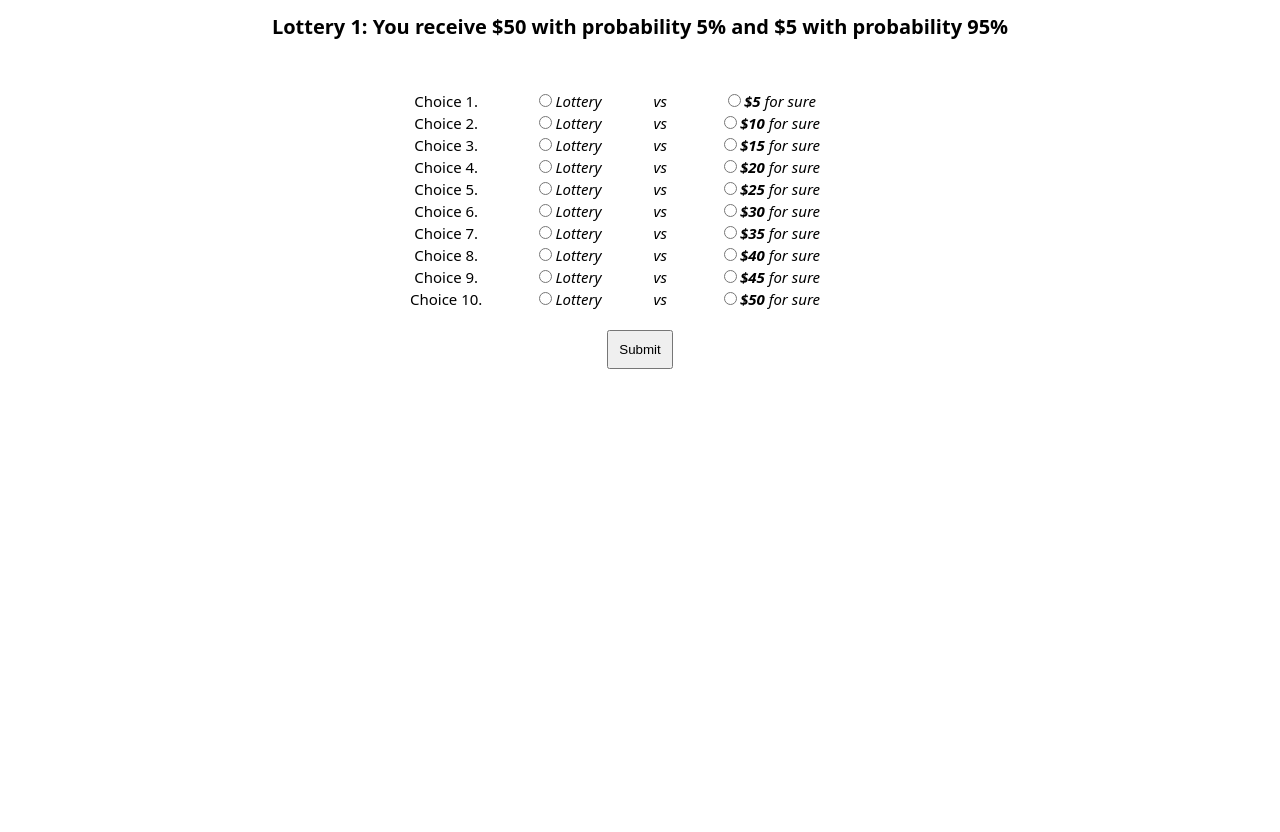
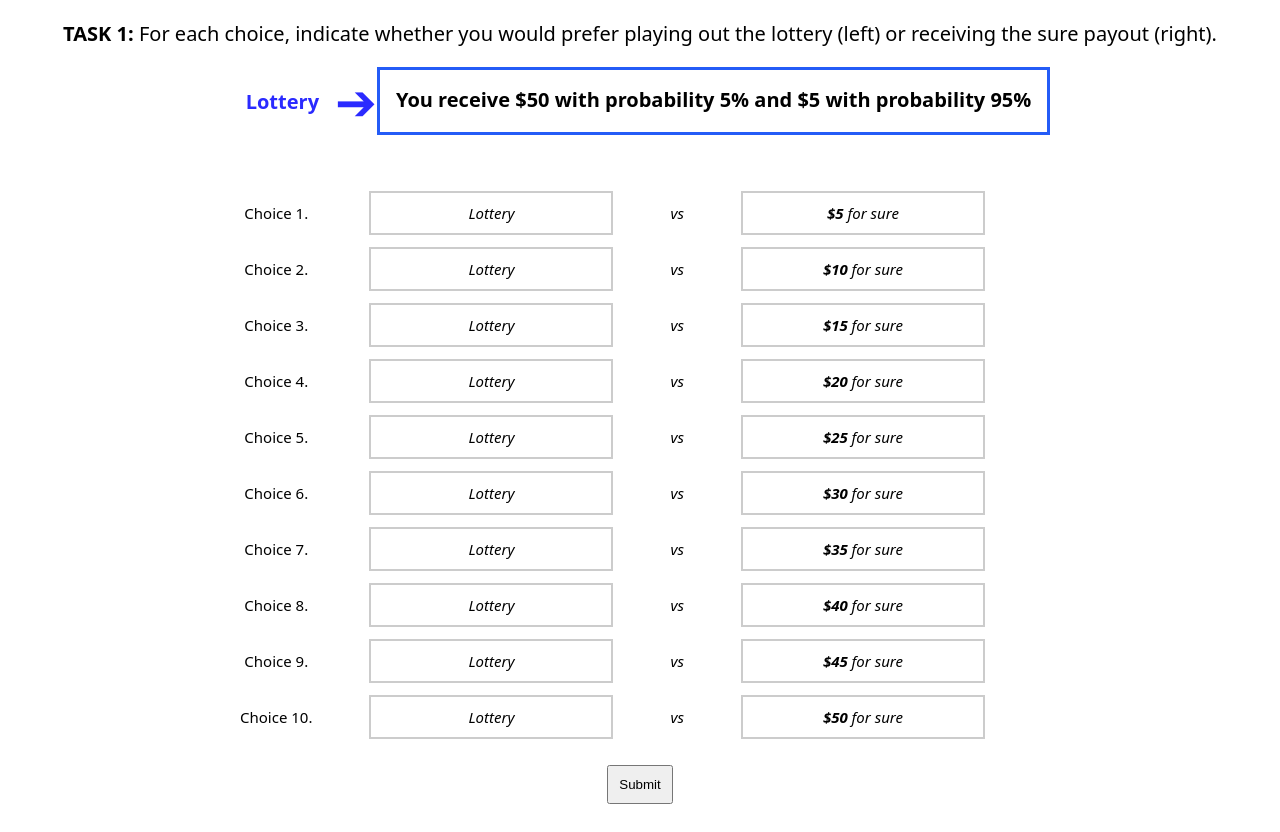
Before and after one commit to ellenguyen/Probability_Research-Survey_website, a Flask app: template templates/lotteries.html in a window 1280 px wide. Before the commit the page ends 369 px from the top, so only its background shows below. Run offline with Flask 3, Linux system fonts and the light colour scheme; the template is opened without the code that fills it: most values are stand-ins (such as "Sample title", 1, 10 or a date in 2020); some libraries are stand-ins or nearby versions.

Commit message:
got 25 lotteries in order

```diff
--- a/app.py
+++ b/app.py
@@ -16,9 +16,11 @@ import dotenv
 dotenv.load_dotenv()
 
 app = Flask(__name__)
+print(os.getenv("APP-SECRET-KEY"))
 app.secret_key = os.getenv("APP-SECRET-KEY")
 
 MAX_LOTTERY = 25
+DEBUG = False
 
 # more classes added upon instructions
 classes = [
@@ -27,9 +29,10 @@ classes = [
     "MATH 1001",
 ]
 
-
-@app.route("/", methods=["GET"])
+@app.route("/", methods=['GET', 'POST'])
 def index():
+    if DEBUG:
+        session.clear()
     if request.method == "GET":
         return render_template("index.html",classes=classes)
 
@@ -48,7 +51,8 @@ def index():
             'visualization': visualization
         }
 
-        print(session['user_info'])
+        if DEBUG:
+            print(session['user_info'])
 
         # asking the request from the user
         # first_name = request.form['first_name']
@@ -71,8 +75,8 @@ def index():
 
         return redirect('/lottery')
 
-@app.route('/lottery', methods=['GET', 'POST'])
-@app.route('/lottery/', methods=['GET', 'POST'])
+@app.route('/lottery', methods=['GET'])
+@app.route('/lottery/', methods=['GET'])
 @app.route('/lottery/<lottery_num>', methods=['GET', 'POST'])
 def lottery(lottery_num=1):
     if 'user_info' not in session or int(lottery_num) > MAX_LOTTERY:
--- a/static/lotteries.css
+++ b/static/lotteries.css
@@ -1,4 +1,4 @@
-body{
+body {
   font-family: system-ui, -apple-system, BlinkMacSystemFont, 'Segoe UI', Roboto, Oxygen, Ubuntu, Cantarell, 'Open Sans', 'Helvetica Neue', sans-serif;
   font-size: 10px;
 }
@@ -51,10 +51,76 @@ body{
 h1 {
   display: flex;
   justify-content: center;
+  color: black;
+  margin: 1rem;
 }
 
 #lottery-image {
-  margin: 5rem;
-  width: 400px;
-  height: 400px;
+  margin: 0;
+  width: 200px;
+  height: 200px;
 }
+
+/* lottery title */
+#arrow{
+  font-size: 50px;
+}
+#wrapper{
+  display: flex;
+  justify-content: center;
+}
+.lottery-title{
+  font-size: 20px;
+  color: rgb(42, 42, 255);
+}
+.lottery-container1{
+  /* border: 1px solid red; */
+  display: flex;
+  place-items: center;
+  text-align: center;
+}
+.lottery-container2{
+  display: flex;
+  place-items: center;
+  /* border: 1px solid green; */
+  align-items: center;
+
+}
+.lottery-container3{
+  display: flex;
+  flex-direction: column; /* Stack children vertically */
+  align-items: center; /* Horizontally center the children */
+  border: 3px solid rgb(36, 92, 247);
+}
+
+#title{
+  font-size: 20px;
+  display: flex;
+  justify-content: center;
+}
+
+/* make the input as a box */
+
+input[type="radio"] {
+  display: none;
+}
+/* Create the box-style appearance for the labels */
+label {
+  display: inline-block;
+  border: 2px solid #ccc;
+  padding: 10px;
+  margin: 5px;
+  cursor: pointer;
+}
+
+/* Style the label when the radio button is checked */
+input[type="radio"]:checked + label {
+  background-color: rgb(223, 204, 122); /* Change the background color to orange */
+  border-color: #999;
+}
+
+.label-choice {
+  padding-right: 20px;
+  padding-left: 20px;
+  min-width: 200px;
+}
--- a/static/lotteries.js
+++ b/static/lotteries.js
@@ -1,14 +1,9 @@
 // Global variables
-//lotteryNum defined in html passed from flask
-let CE = [];
-const choices = {
-  Cash: "Cash",
-  Lottery: "Lottery",
-};
+// lotteryNum defined in html passed from flask
 
 // Creating the rows
-function createLotteryRows(cashAmounts, tableBodyId) {
-  const tableBody = document.getElementById(tableBodyId);
+function fillLotteryRows(cashAmounts, tableBody) {
+  tableBody.innerHTML = "";
 
   cashAmounts.forEach((cashAmount, index) => {
     const divTr = document.createElement("div");
@@ -72,9 +67,9 @@ function createLotteryRows(cashAmounts, tableBodyId) {
 }
 
 // Function to handle radio button selection
-const selectedValues = [];
-function handleRadioSelection() {
 
+function handleRadioSelection(lotteries) {
+  const selectedValues = [];
   const radios = document.querySelectorAll("input[type='radio']:checked");
 
   radios.forEach((radio) => {
@@ -84,18 +79,21 @@ function handleRadioSelection() {
   // Display the selected values in an alert
   alert("Selected values: " + selectedValues.join(", "));
 
-
   for (let i = 0; i < selectedValues.length - 1; i++) {
+    // if there is a switch from cash to lottery
+    if (selectedValues[i + 1] === "Lottery" && selectedValues[i].includes("Cash")) {
+      alert("Please switch from lottery to cash")
+      return [-1, -1]
+    }
+    // if there is a switch from lottery to cash
     if (selectedValues[i] === "Lottery" && selectedValues[i + 1].includes("Cash")) {
-      upper = lotteries[i + 1];
-      lower = lotteries[i];
-      alert("lotteries " + lotteries )
-      break;
+      //TODO: SEND SELECTED VALUES WITH ROUND AND LOTTERY NUMBER TO FLASK SESSION
+      return [lotteries[i], lotteries[i + 1]]
     }
   }
 
-  // Update the lotteries
-  alert("Upper: " + upper + ", Lower: " + lower);
+  alert("Please choose a difference");
+  return [-1, -1]
 }
 
 // Function to generate a range of lotteries with a specified step size
@@ -108,12 +106,13 @@ function generateLotteryRange(start, end, step) {
 }
 
 // Function to send CE data to Flask
-function sendCEData() {
+// TODO: make this do something?
+function sendCEData(low, high) {
   const xhr = new XMLHttpRequest();
   xhr.open("POST", "/ce-data", true);
   xhr.setRequestHeader("Content-Type", "application/json");
 
-  const data = JSON.stringify({ lower_bound: lower, upper_bound: upper });
+  const data = JSON.stringify({ lower_bound: low, upper_bound: high });
 
   xhr.onreadystatechange = function() {
     if (xhr.readyState === 4 && xhr.status === 200) {
@@ -126,43 +125,42 @@ function sendCEData() {
 }
 
 // Initialize the lottery table and handle form submission
-function initializeLotteryTable(lotteryIndex, curLottery) {
-  let lotteries = generateLotteryRange(curLottery["low"], curLottery["high"], curLottery["first_round_step_size"]);
-  const tableBodyId = "tbody";
-  createLotteryRows(lotteries, tableBodyId);
+function initializeLotteryTable(curLottery) {
+  const tableBody = document.getElementById("tbody");
+  let secondRound = false
+  let low = curLottery["low"]
+  let high = curLottery["high"]
+  let lotteries = generateLotteryRange(low, high, curLottery["first_round_step_size"]);
+  fillLotteryRows(lotteries, tableBody);
 
   const form = document.getElementById("lotteryForm");
   form.addEventListener("submit", function(event) {
     event.preventDefault(); // Prevent the form from submitting
 
-    handleRadioSelection(); // Update the lotteries
+    [low, high] = handleRadioSelection(lotteries);
+    alert(`${low}, ${high}`)
 
-    if (upper - lower === 2) {
-      // If the difference is 1, display a message and disable the button
-      alert("We have find the CE!");
+    if (low === -1 || high === -1) {
+      return
+    }
+
+    if (secondRound) {
       document.getElementById("submit-button").disabled = true;
 
-      // Add the lower and upper bounds to the CE array
-      CE.push(lower);
-      CE.push(upper);
-      alert("The CE is [" + lower + ", " + upper + "]");
+      sendCEData(low, high);
 
-      // Send CE data to Flask
-      sendCEData();
+      if (lotteryNum === 25) {
+        window.location.href = "/success"
+        return
+      }
 
-      // Redirect to success page
-      window.location.href = "/success";
-    } else {
-      // Clear the table body and create new lottery rows
-      document.getElementById(tableBodyId).innerHTML = "";
-      if (round === 1) {
-        // Change the stepSize after the first round
-        stepSize = 2;
-        round++;
-      }
-      lotteries = generateLotteryRange(lower, upper, stepSize);
-      createLotteryRows(lotteries, tableBodyId);
+      window.location.href = `/lottery/${lotteryNum + 1}`
     }
+
+    // Clear the table body and fill second round
+    lotteries = generateLotteryRange(low, high, curLottery["second_round_step_size"]);
+    fillLotteryRows(lotteries, tableBody);
+    secondRound = true
   });
 }
 
@@ -178,11 +176,27 @@ async function getLotteryData() {
 async function loadLottery(lotteryIndex) {
   let lotteryData = await getLotteryData()
   let curLottery = lotteryData[lotteryIndex]
-  const lotteryName = document.getElementById("lottery-name")
-  lotteryName.innerText = `Lottery ${lotteryIndex + 1}: You receive $${curLottery["high"]} with probability ${parseInt(curLottery["probability_high"] * 100)}% and $${curLottery["low"]} with probability ${parseInt((1 - curLottery["probability_high"]) * 100)}%`
-  initializeLotteryTable(lotteryIndex, curLottery)
+
+  const taskName = document.getElementById("task-name")
+  taskName.innerText = `TASK ${lotteryIndex + 1}:`
+
+  const lotteryDescription = document.getElementById("lottery-description")
+  lotteryDescription.innerText = `You receive $${curLottery["high"]} with probability ${parseInt(curLottery["probability_high"] * 100)}% and $${curLottery["low"]} with probability ${parseInt((1 - curLottery["probability_high"]) * 100)}%`
+
+  initializeLotteryTable(curLottery)
 }
 
 document.addEventListener("DOMContentLoaded", async function() {
   loadLottery(lotteryNum - 1)
 });
+
+// refreshes the page whenever it is shown.
+// when using back and forward buttons in browser, state is usually saved which causes problems with lottery display after submission
+// TODO: Find a better solution than this
+(function () {
+  window.onpageshow = function(event) {
+      if (event.persisted) {
+          window.location.reload();
+      }
+  };
+})();
--- a/templates/lotteries.html
+++ b/templates/lotteries.html
@@ -6,7 +6,7 @@
     <meta name="viewport" content="width=device-width, initial-scale=1.0">
     <link rel="stylesheet" type="text/css" href="../static/lotteries.css" />
     <script type="text/javascript">
-        let lotteryNum = {{ lottery_num|tojson }} // not an error. jinja syntax
+        let lotteryNum = parseInt({{ lottery_num|tojson }})// not an error. jinja syntax
     </script>
     <script src="../static/lotteries.js"></script>
     <script type="text/javascript" src="../static/lotteries.json"></script>
@@ -14,13 +14,24 @@
 </head>
 <body>
     <div>
-        <h1 id="lottery-name">Lottery [NUMBER]: [NAME]</h1>
+        <p id="title"> <b id="task-name">TASK [NUMBER]:</b>&nbsp;For each choice, indicate whether you would prefer playing out the lottery (left) or receiving the sure payout (right).</p>
+    </div>
+    <div id="wrapper">
+        <div class="lottery-container1">
+            <h1 class="lottery-title">Lottery</h1>
+        </div>
+        <div class="lottery-container2">
+            <span class="lottery-title" id="arrow">&#10132;</span>
+        </div>
+        <div class="lottery-container3">
+            <h1 id="lottery-description">[DESCRIPTION]</h1>
+            {% if visualization %}
+            <img id="lottery-image" src="../static/lottery_images/{{ lottery_image }}">
+            {% endif %}
+        </div>
     </div>
 
     <div id="big">
-        {% if visualization %}
-        <img id="lottery-image" src="../static/lottery_images/{{ lottery_image }}">
-        {% endif %}
 
         <form id="lotteryForm"> <!-- form submission event listener added in lotteries.js -->
             <div class="table">
```
Also changed, not shown: templates/index.html (+4 -4 lines).
